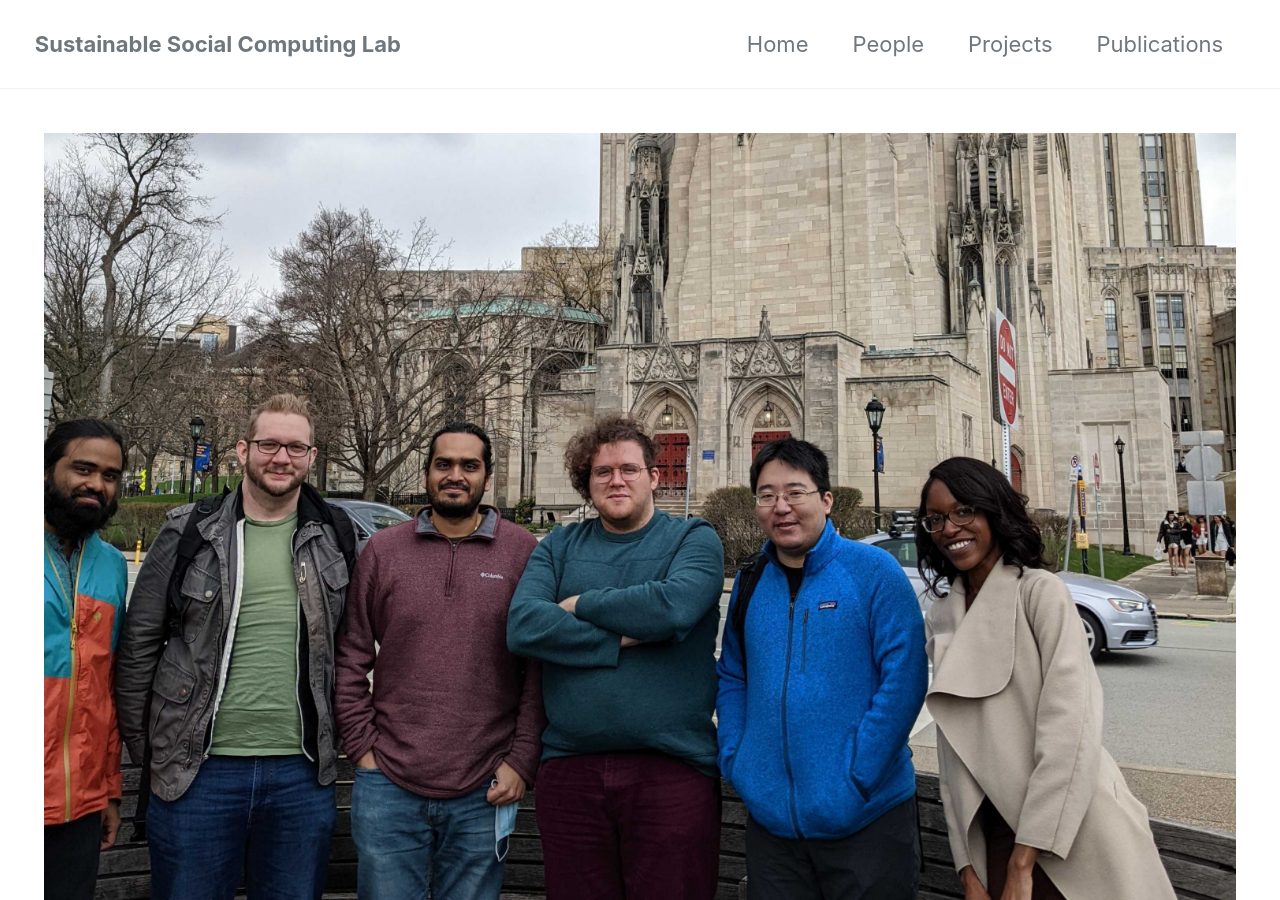
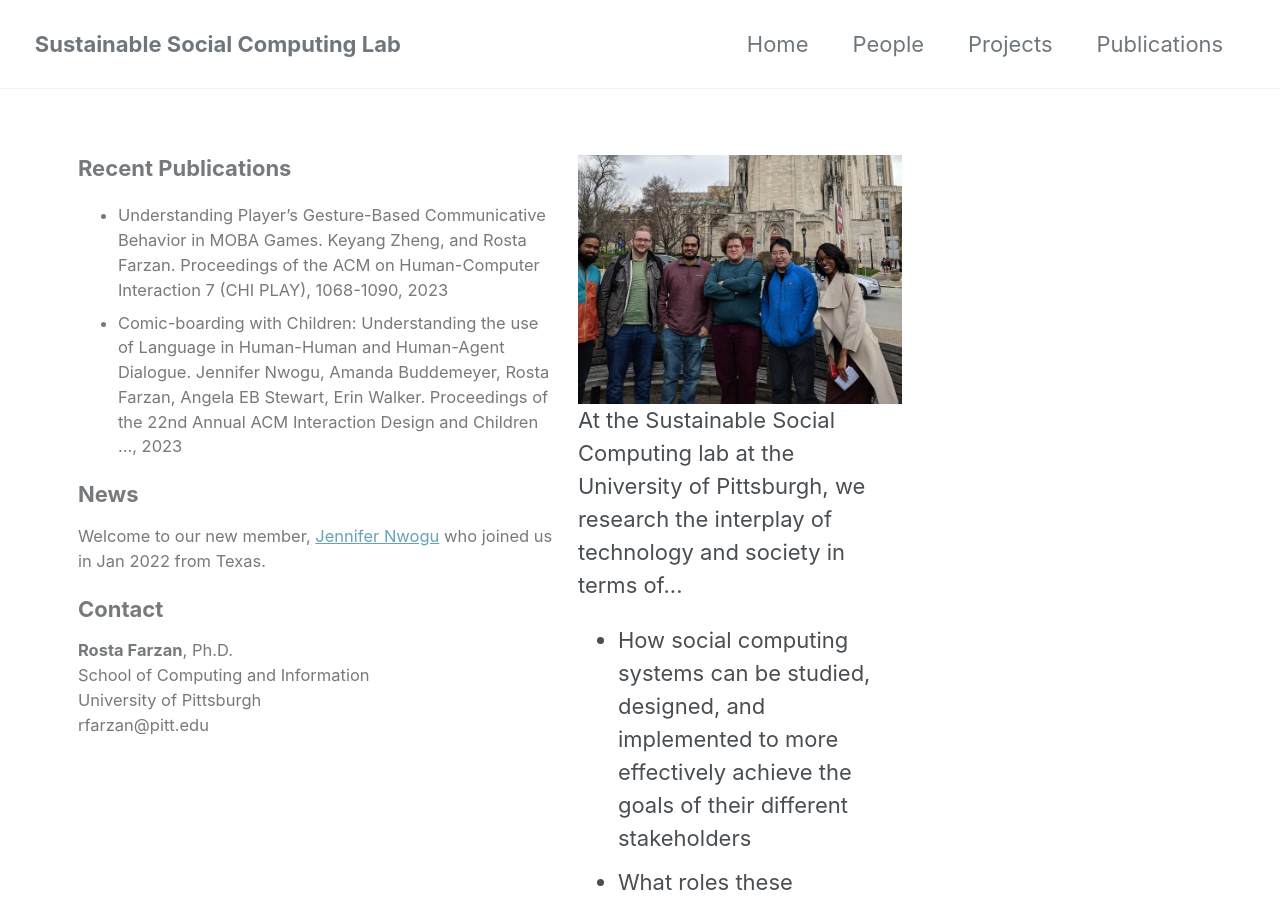
Before and after one commit to SSC-Pitt/SSC-Pitt.github.io, a Jekyll site: the page built from index.html, in a window 1280 px wide and 900 px high. Built offline with Jekyll 4.4.1, drawn with Linux system fonts in a browser that asks for light colours; cached includes are drawn as plain includes; nearby versions of some CDN libraries; the list of posts is cut into pages by our own code.

Commit message:
header image bug fix

```diff
--- a/_config.yml
+++ b/_config.yml
@@ -26,8 +26,8 @@ repository               : "https://github.com/SSC-Pitt"
 teaser                   : # path of fallback teaser image, e.g. "/assets/images/500x300.png"
 # breadcrumbs            : false # true, false (default)
 words_per_minute         : 200
-header:
-  image                  : /assets/images/image-filename.jpg
+# header:
+#   image                  : /assets/images/image-filename.jpg
 comments:
   provider               : # false (default), "disqus", "discourse", "facebook", "google-plus", "staticman", "staticman_v2", "utterances", "custom"
   disqus:
--- a/index.html
+++ b/index.html
@@ -1,8 +1,6 @@
 ---
 layout: single
 author_profile: false
-header:
-  image: /assets/img/group.jpg
 sidebar:
   - title: "Recent Publications"
     text: "<ul>
@@ -19,7 +17,7 @@ sidebar:
            "
 ---
 <dev class="index welcome-text">
-<!-- <img class="group_image" src="/assets/img/group.jpg"/> -->
+<img class="group_image" src="/assets/img/group.jpg"/>
 At the Sustainable Social Computing lab at the University of Pittsburgh, we research the interplay of technology and society in terms of...
 
 <ul>
```
